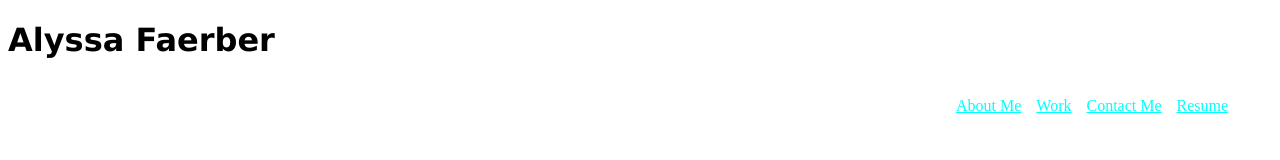
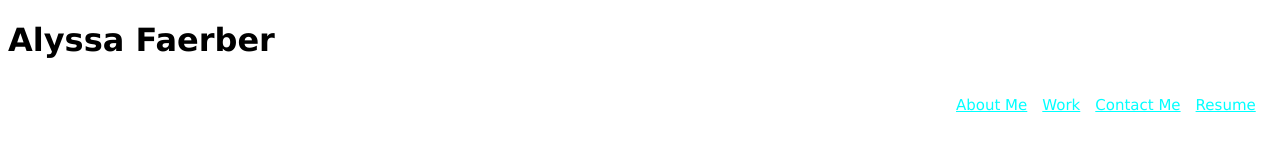
Before and after one commit to afaerber13/Alyssa-Faerber-Portfolio, a plain HTML site: page index.html in a window 1280 px wide. Drawn offline with Linux system fonts and the light colour scheme.

Commit message:
gave nav-list a font family and changed font pixel size

```diff
--- a/assets/css/style.css
+++ b/assets/css/style.css
@@ -21,6 +21,8 @@
     display: flex;
     list-style-type: none;
     float: right;
+    font-family: 'Lucida Sans', 'Lucida Sans Regular', 'Lucida Grande', 'Lucida Sans Unicode', Geneva, Verdana, sans-serif;
+    font-size: 15px;
 }
 
 .nav-list li a {
```
